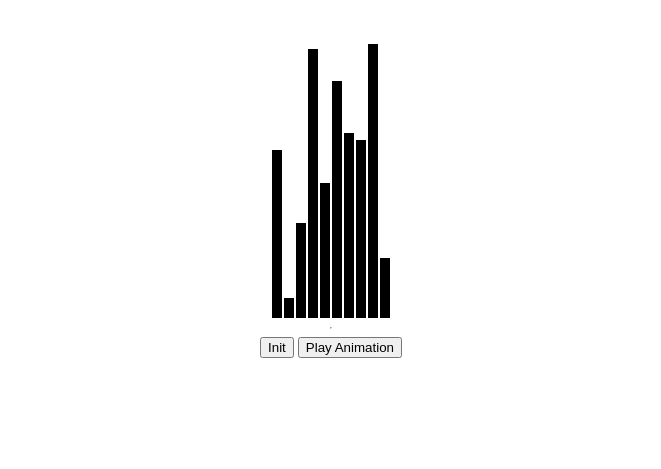
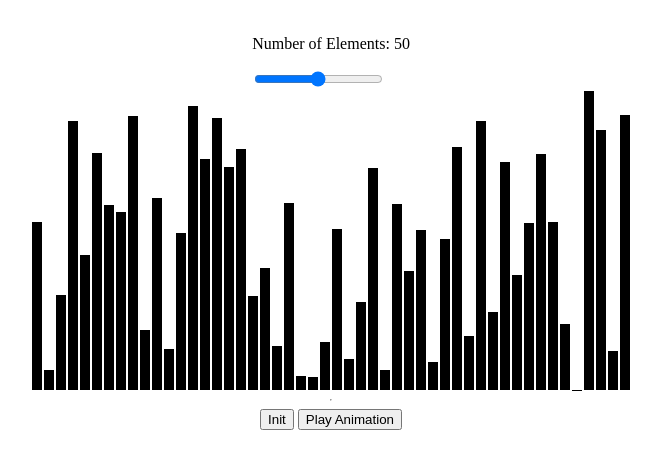
Before and after one commit to DamianKoz/sorting_visualizer_js, a plain HTML site: page index.html in a window 1280 px wide. Shown: the part 69-538 px from the top of the page, without its empty margins (309-970 px from the left). Drawn offline with Linux system fonts and the light colour scheme.

Commit message:
Added a range slider

```diff
--- a/index.html
+++ b/index.html
@@ -9,6 +9,17 @@
   </head>
   <body>
     <h1>Sorting Visualizer</h1>
+    <div class="slidecontainer">
+      <p>Number of Elements: <span id="elements_num"></span></p>
+      <input
+        type="range"
+        min="1"
+        max="100"
+        value="50"
+        class="slider"
+        id="range-slider"
+      />
+    </div>
     <div id="container"></div>
 
     <hr />
--- a/script.js
+++ b/script.js
@@ -1,16 +1,29 @@
-const n = 10;
-const array = [];
+rangeSlider = document.getElementById("range-slider");
+numberOfElementsOutput = document.getElementById("elements_num");
+
+let n = rangeSlider.value;
+let array = [];
 
 const container = document.getElementById("container");
 
 init();
 
 function init() {
+  array = [];
+  container.innerHTML = "";
+  numberOfElementsOutput.innerHTML = rangeSlider.value;
+
+  let n = document.getElementById("range-slider").value;
+
   for (let i = 0; i < n; i++) {
     array[i] = Math.random();
   }
   displayArray(array);
 }
+
+rangeSlider.oninput = function () {
+  init();
+};
 
 function play() {
   sorted_array = bubbleSort(array);
```
